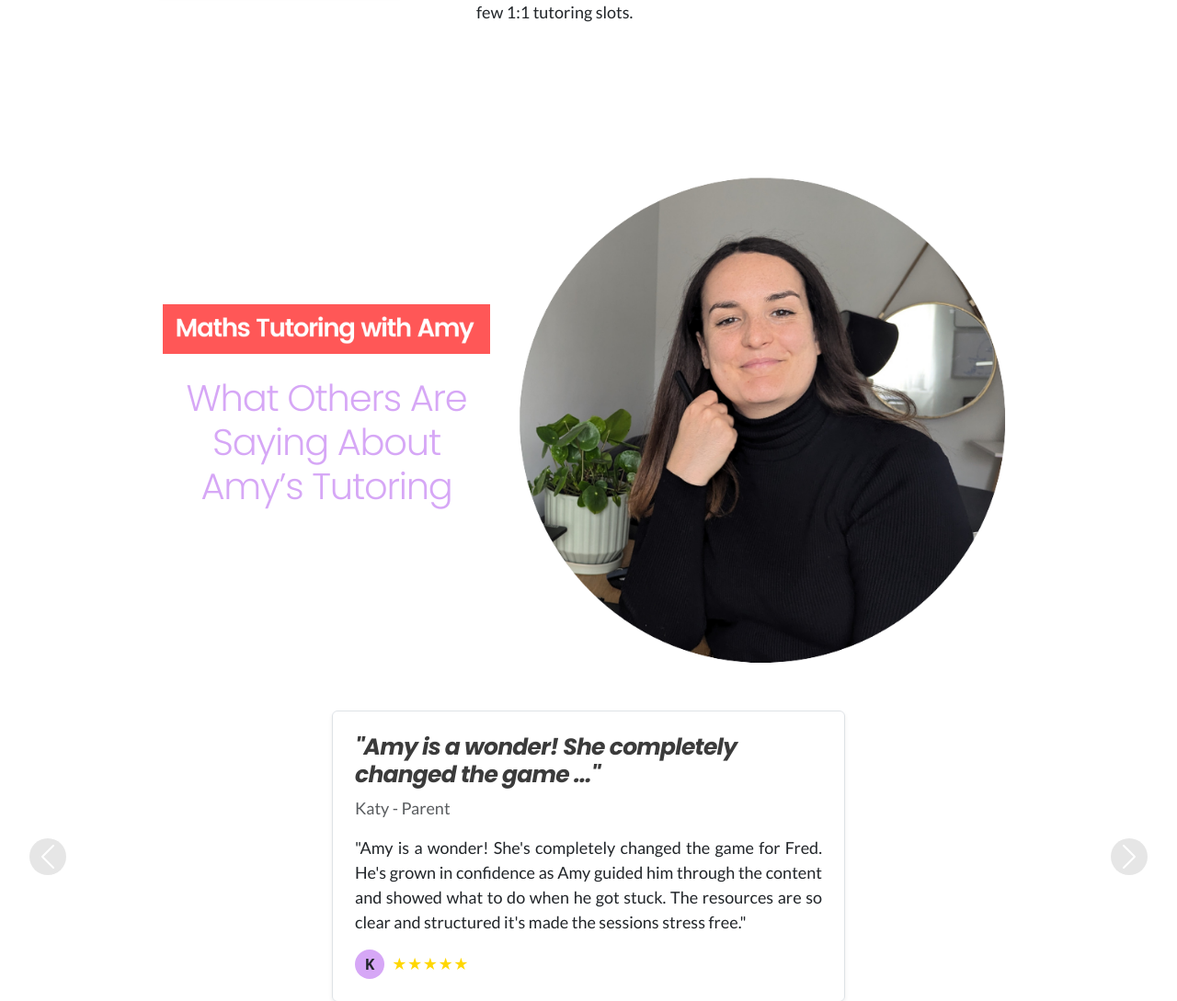
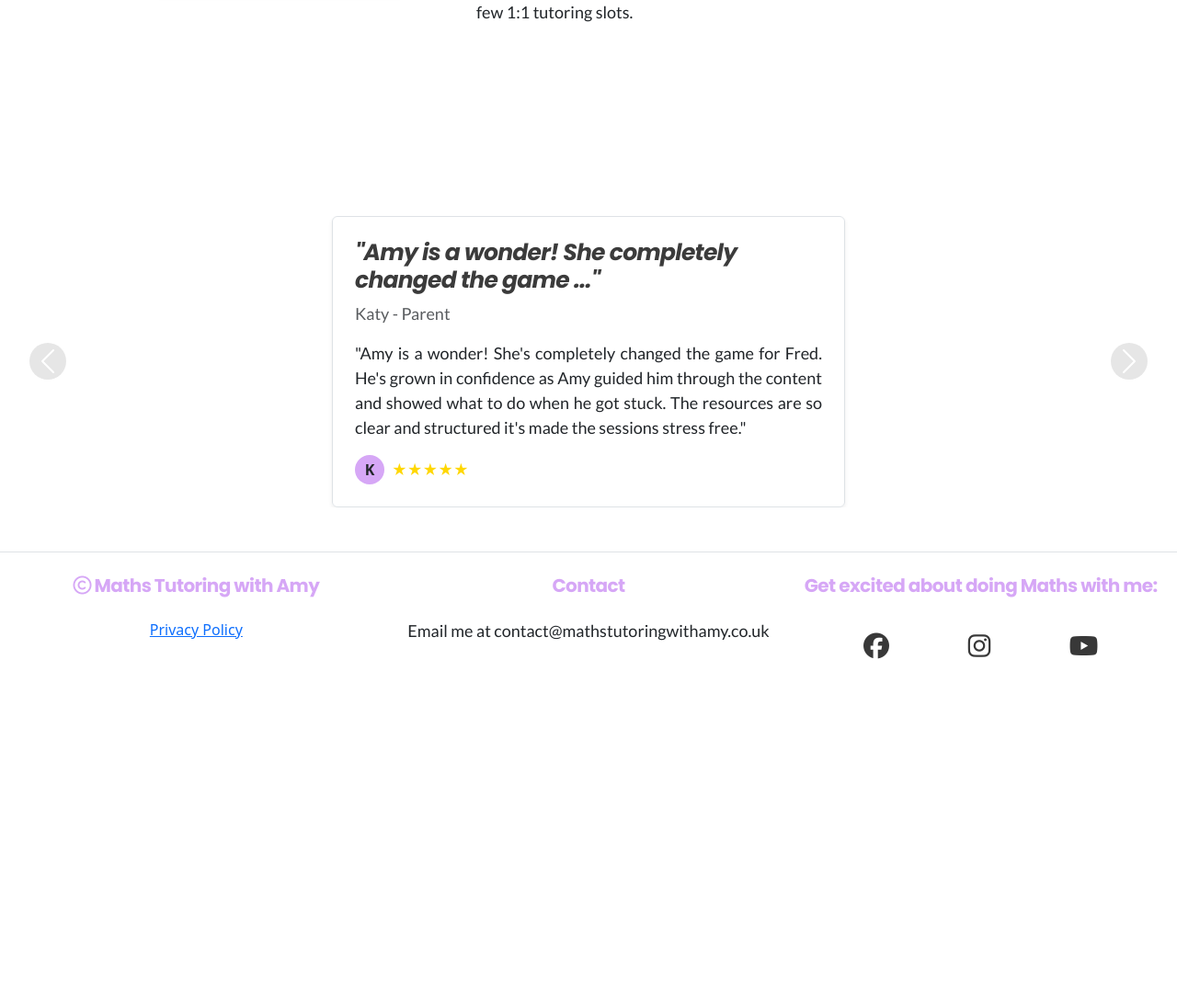
Before and after one commit to AmyB173/mathstutoringwithamy, a PHP site: page / in a window 1280 px wide. Shown: the part 1834-2923 px from the top of the page at 92% size. After the commit the page ends 2551 px from the top, so only its background shows below. Run offline with PHP 8.4, Linux system fonts and the light colour scheme; some libraries are stand-ins or nearby versions.

Commit message:
update testimonial section

```diff
--- a/assets/css/style.css
+++ b/assets/css/style.css
@@ -251,6 +251,11 @@ ul {
   }
 }
 
+/* ..................................Testimonial other*/
+.testimonial-amy-img {
+  max-width: min(100%, 400px);
+  height: auto;
+}
 /* ..................................FOOTER*/
 #landing-footer {
   background-color: #fff;
--- a/index.html
+++ b/index.html
@@ -269,24 +269,18 @@
       <!-- Testimonials section -->
       <div class="container my-5">
         <div class="row my-5 justify-content-center align-items-center">
-          <div class="col-md-4 mb-1">
+            <!-- <h2 class="display-6 text-center mb-4 mt-4">
+
+            </h2> -->
+          </div>
+          <!-- <div class="col-md-6 testimonial-amy-img">
             <img
-              src="./assets/images/writing-logo.png"
-              class="img-fluid"
-              alt="Maths tutoring with amy logo"
-            />
-            <h2 class="display-6 text-center mb-4 mt-4">
-              What Others Are Saying About Amy’s Tutoring
-            </h2>
-          </div>
-          <div class="col-md-6">
-            <img
-              src="../assets/images/amy-circle-2.png"
+              src="../assets/images/amy-white-top.jpg"
               alt="Amy"
               class="img-fluid rounded"
               alt="Amy sitting at her desk smiling"
             />
-          </div>
+          </div> -->
         </div>
       </div>
       <div class="container my-5 mx-auto">
```
Also changed, not shown: assets/images/amy-white-top.jpg (added).
